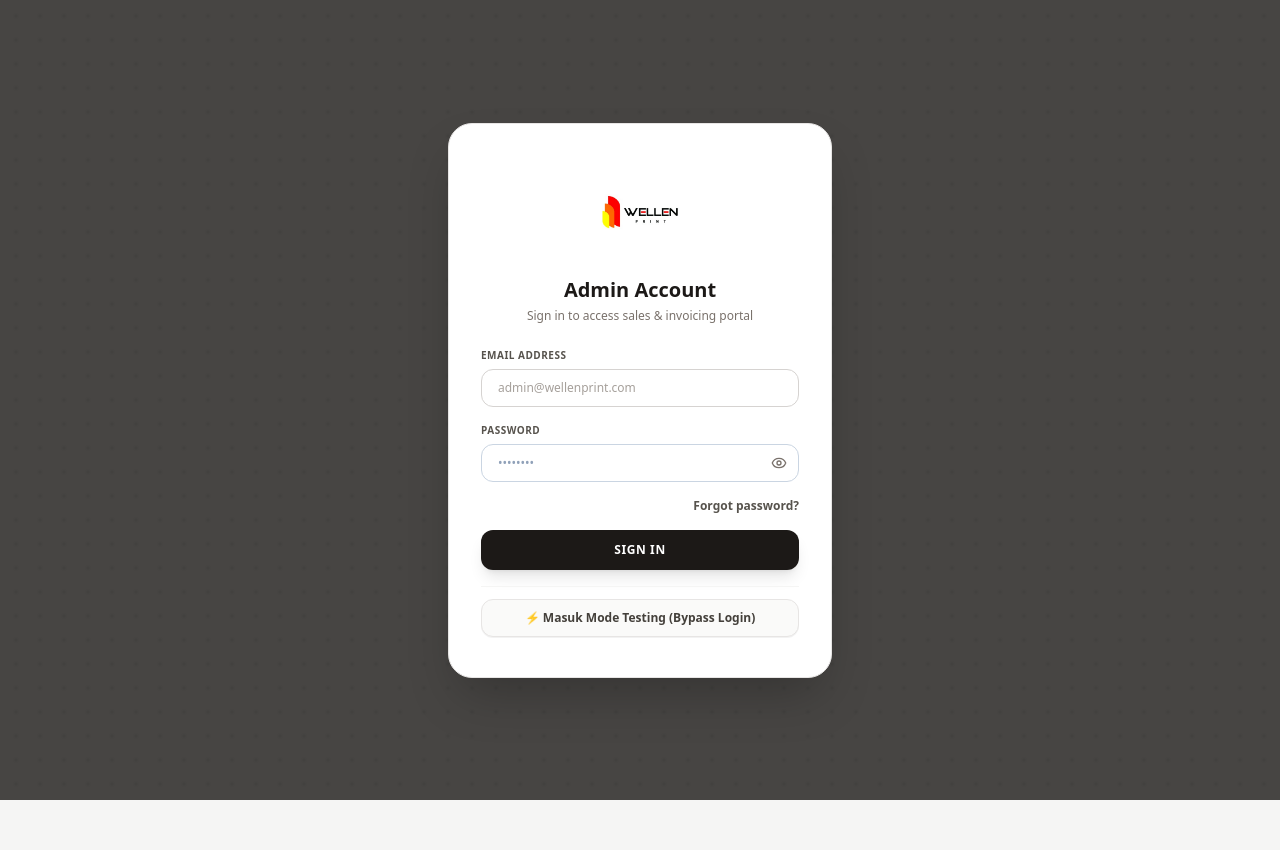
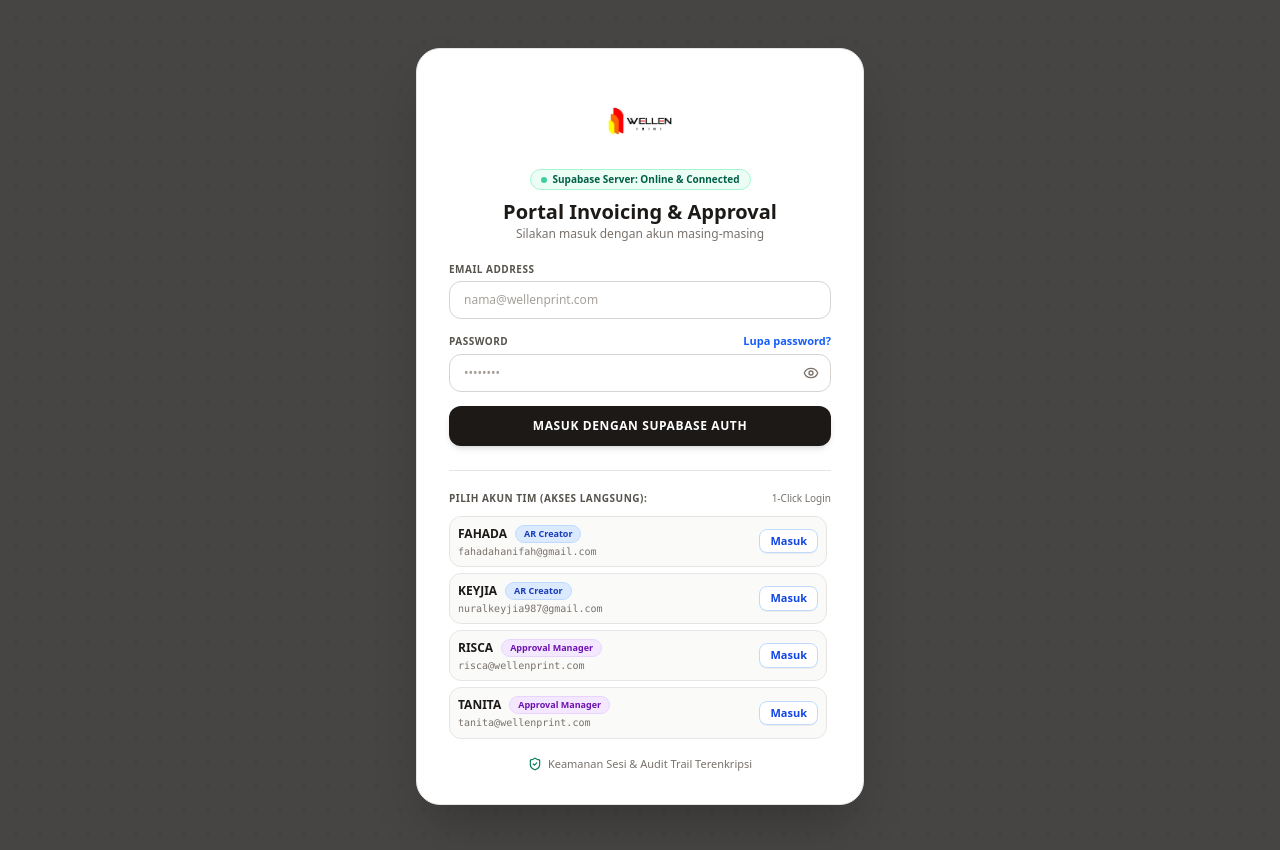
Before and after one commit to pbseventeensc-gif/wellen-invoice-app, a Next.js app: page /login in a window 1280 px wide. Shown: the top 850 px of the page. Before the commit the page ends 800 px from the top, so only its background shows below. Built offline with nearby package versions, Linux system fonts and the light colour scheme; no server answers.

Commit message:
feat(auth): enable individual account login and profile synchronization with Supabase

```diff
--- a/src/app/approval/page.jsx
+++ b/src/app/approval/page.jsx
@@ -50,6 +50,23 @@ export default function ApprovalPage() {
     const loadProfile = async () => {
       try {
         const { data: { user } } = await supabase.auth.getUser();
+        const testingUser = typeof window !== 'undefined' ? localStorage.getItem('wellen_testing_user') : null;
+        const activeEmail = (user?.email || testingUser || '').toLowerCase();
+
+        let defaultName = 'RISCA';
+        let defaultRole = 'Approval';
+
+        if (activeEmail.includes('tanita')) {
+          defaultName = 'TANITA';
+          defaultRole = 'Approval';
+        } else if (activeEmail.includes('fahada')) {
+          defaultName = 'FAHADA';
+          defaultRole = 'AR Created';
+        } else if (activeEmail.includes('keyjia')) {
+          defaultName = 'KEYJIA';
+          defaultRole = 'AR Created';
+        }
+
         if (user) {
           const { data } = await supabase
             .from('profiles')
@@ -57,12 +74,15 @@ export default function ApprovalPage() {
             .eq('id', user.id)
             .maybeSingle();
 
-          if (data) {
-            setProfile({
-              name: data.full_name || 'RISCA',
-              role: data.role || 'Approval',
-            });
-          }
+          setProfile({
+            name: data?.full_name || defaultName,
+            role: data?.role || defaultRole,
+          });
+        } else {
+          setProfile({
+            name: defaultName,
+            role: defaultRole,
+          });
         }
       } catch (err) {
         console.error('Failed to load profile for signature:', err);
--- a/src/app/create-invoice/page.jsx
+++ b/src/app/create-invoice/page.jsx
@@ -99,12 +99,14 @@ export default function CreateInvoicePage() {
     const loadArUser = async () => {
       try {
         const { data: { user } } = await supabase.auth.getUser();
-        if (user?.email && isMounted) {
-          const email = user.email.toLowerCase();
-          if (email.includes('keyjia')) {
+        const testingUser = typeof window !== 'undefined' ? localStorage.getItem('wellen_testing_user') : null;
+        const activeEmail = (user?.email || testingUser || '').toLowerCase();
+
+        if (activeEmail && isMounted) {
+          if (activeEmail.includes('keyjia')) {
             setCreatedByName('KEYJIA');
             setIsFahadaLocked(false);
-          } else if (email.includes('fahada')) {
+          } else if (activeEmail.includes('fahada')) {
             setCreatedByName('FAHADA');
             setIsFahadaLocked(true);
           }
--- a/src/app/login/page.jsx
+++ b/src/app/login/page.jsx
@@ -5,7 +5,40 @@ import { useRouter } from 'next/navigation';
 import Link from 'next/link';
 import Image from 'next/image';
 import { supabase } from '@/lib/supabase';
-import { Loader2, AlertCircle, Eye, EyeOff } from 'lucide-react';
+import { Loader2, AlertCircle, Eye, EyeOff, ShieldCheck, CheckCircle2, UserCheck } from 'lucide-react';
+
+const TEAM_ACCOUNTS = [
+  {
+    name: 'FAHADA',
+    role: 'AR Creator',
+    email: 'fahadahanifah@gmail.com',
+    badgeClass: 'bg-blue-100 text-blue-800 border-blue-200',
+  },
+  {
+    name: 'KEYJIA',
+    role: 'AR Creator',
+    email: 'nuralkeyjia987@gmail.com',
+    badgeClass: 'bg-blue-100 text-blue-800 border-blue-200',
+  },
+  {
+    name: 'RISCA',
+    role: 'Approval Manager',
+    email: 'risca@wellenprint.com',
+    badgeClass: 'bg-purple-100 text-purple-800 border-purple-200',
+  },
+  {
+    name: 'TANITA',
+    role: 'Approval Manager',
+    email: 'tanita@wellenprint.com',
+    badgeClass: 'bg-purple-100 text-purple-800 border-purple-200',
+  },
+  {
+    name: 'SUPER ADMIN',
+    role: 'Administrator',
+    email: 'admin@wellenprint.com',
+    badgeClass: 'bg-stone-100 text-stone-800 border-stone-200',
+  },
+];
 
 export default function LoginPage() {
   const router = useRouter();
@@ -14,6 +47,37 @@ export default function LoginPage() {
   const [showPassword, setShowPassword] = useState(false);
   const [errorMsg, setErrorMsg] = useState(null);
   const [loading, setLoading] = useState(false);
+  const [quickLoading, setQuickLoading] = useState(null);
+
+  const syncUserProfile = async (user, cleanEmail) => {
+    let fullName = 'Super Admin';
+    let role = 'Super Admin';
+
+    if (cleanEmail.includes('keyjia')) {
+      fullName = 'KEYJIA';
+      role = 'AR Created';
+    } else if (cleanEmail.includes('fahada')) {
+      fullName = 'FAHADA';
+      role = 'AR Created';
+    } else if (cleanEmail.includes('risca') || cleanEmail.includes('rizkha')) {
+      fullName = 'RISCA';
+      role = 'Approval';
+    } else if (cleanEmail.includes('tanita')) {
+      fullName = 'TANITA';
+      role = 'Approval';
+    }
+
+    if (user?.id) {
+      await supabase
+        .from('profiles')
+        .upsert({
+          id: user.id,
+          full_name: fullName,
+          role: role,
+        })
+        .catch((e) => console.warn('Could not auto-upsert profile:', e));
+    }
+  };
 
   const handleLogin = async (e) => {
     e.preventDefault();
@@ -23,7 +87,6 @@ export default function LoginPage() {
     const cleanEmail = email.trim().toLowerCase();
 
     try {
-      // Set timeout 8 detik agar tombol tidak gantung/macet di 'PROCESSING...'
       const authPromise = supabase.auth.signInWithPassword({
         email: cleanEmail,
         password: password,
@@ -40,7 +103,6 @@ export default function LoginPage() {
       const { data, error } = res || {};
 
       if (error) {
-        // Jika server Supabase paused atau unreachable, otomatis aktifkan Mode Testing
         const errMsg = String(error.message || '').toLowerCase();
         if (errMsg.includes('failed to fetch') || errMsg.includes('timeout') || errMsg.includes('network')) {
           localStorage.setItem('wellen_testing_user', cleanEmail || 'admin@wellenprint.com');
@@ -50,7 +112,7 @@ export default function LoginPage() {
 
         setErrorMsg(
           error.message === 'Invalid login credentials'
-            ? 'Email atau password salah. Silakan periksa kembali kredensial Anda.'
+            ? 'Email atau password salah. Jika belum memiliki password di Supabase, Anda juga dapat menggunakan tombol Akses Cepat di bawah.'
             : error.message
         );
         setLoading(false);
@@ -59,6 +121,7 @@ export default function LoginPage() {
 
       if (data?.session) {
         localStorage.setItem('wellen_testing_user', cleanEmail);
+        await syncUserProfile(data.user, cleanEmail);
         router.push('/invoices');
         return;
       }
@@ -73,8 +136,22 @@ export default function LoginPage() {
     }
   };
 
+  const handleQuickLogin = async (account) => {
+    setQuickLoading(account.email);
+    localStorage.setItem('wellen_testing_user', account.email);
+    setTimeout(() => {
+      router.push('/invoices');
+    }, 200);
+  };
+
+  const handleSelectEmail = (targetEmail) => {
+    setEmail(targetEmail);
+    const pwdInput = document.getElementById('login-password');
+    if (pwdInput) pwdInput.focus();
+  };
+
   return (
-    <div className="relative flex min-h-screen items-center justify-center bg-stone-900/80 p-4 font-sans selection:bg-[#578ef5] selection:text-white">
+    <div className="relative flex min-h-screen items-center justify-center bg-stone-900/80 p-4 font-sans selection:bg-[#578ef5] selection:text-white py-12">
       {/* Background Overlay */}
       <div
         className="absolute inset-0 -z-10 bg-cover bg-center opacity-30 blur-[1px]"
@@ -82,39 +159,44 @@ export default function LoginPage() {
       />
 
       {/* Card Login */}
-      <div className="w-full max-w-sm rounded-3xl bg-white px-8 py-10 shadow-2xl transition-all border border-stone-200">
+      <div className="w-full max-w-md rounded-3xl bg-white px-6 sm:px-8 py-8 shadow-2xl transition-all border border-stone-200">
 
         {/* Logo Wellen Print */}
-        <div className="mb-6 flex flex-col items-center text-center">
-          <div className="relative h-24 w-80 mb-2">
+        <div className="mb-5 flex flex-col items-center text-center">
+          <div className="relative h-20 w-72 mb-1">
             <Image
               src="/logo-wellen.png"
               alt="Wellen Print Logo"
               fill
-              sizes="320px"
+              sizes="280px"
               className="object-contain"
               priority
             />
           </div>
 
-          <h1 className="mt-2 text-xl font-bold text-stone-900">Admin Account</h1>
-          <p className="mt-1 text-xs text-stone-500 font-normal">
-            Sign in to access sales & invoicing portal
+          <div className="inline-flex items-center gap-1.5 px-2.5 py-0.5 rounded-full bg-emerald-50 border border-emerald-200 text-emerald-800 text-[10px] font-bold mt-1">
+            <span className="w-1.5 h-1.5 rounded-full bg-emerald-500 animate-pulse" />
+            <span>Supabase Server: Online & Connected</span>
+          </div>
+
+          <h1 className="mt-2 text-xl font-bold text-stone-900">Portal Invoicing & Approval</h1>
+          <p className="text-xs text-stone-500 font-normal">
+            Silakan masuk dengan akun masing-masing
           </p>
         </div>
 
         {/* Notifikasi Error */}
         {errorMsg && (
-          <div className="mb-4 flex items-center gap-2 rounded-xl border border-rose-200 bg-rose-50 p-3 text-xs text-rose-600">
-            <AlertCircle size={15} className="shrink-0" />
-            <span>{errorMsg}</span>
+          <div className="mb-4 flex items-start gap-2 rounded-xl border border-rose-200 bg-rose-50 p-3 text-xs text-rose-700">
+            <AlertCircle size={16} className="shrink-0 mt-0.5" />
+            <span className="leading-snug">{errorMsg}</span>
           </div>
         )}
 
         {/* Form Input */}
-        <form onSubmit={handleLogin} className="space-y-4">
+        <form onSubmit={handleLogin} className="space-y-3.5">
           <div>
-            <label htmlFor="login-email" className="mb-1.5 block text-[10px] font-bold uppercase tracking-wider text-stone-600">
+            <label htmlFor="login-email" className="mb-1 block text-[10px] font-bold uppercase tracking-wider text-stone-600">
               EMAIL ADDRESS
             </label>
             <input
@@ -125,15 +207,23 @@ export default function LoginPage() {
               required
               value={email}
               onChange={(e) => setEmail(e.target.value)}
-              placeholder="admin@wellenprint.com"
-              className="w-full rounded-xl border border-stone-300 bg-white px-4 py-2.5 text-xs text-stone-800 placeholder-stone-400 outline-none transition focus:border-[#578ef5] focus:ring-1 focus:ring-[#578ef5]"
+              placeholder="nama@wellenprint.com"
+              className="w-full rounded-xl border border-stone-300 bg-white px-3.5 py-2.5 text-xs text-stone-800 placeholder-stone-400 outline-none transition focus:border-blue-600 focus:ring-1 focus:ring-blue-600"
             />
           </div>
 
           <div>
-            <label htmlFor="login-password" className="mb-1.5 block text-[10px] font-bold uppercase tracking-wider text-stone-600">
+            <div className="flex items-center justify-between mb-1">
+              <label htmlFor="login-password" className="block text-[10px] font-bold uppercase tracking-wider text-stone-600">
                 PASSWORD
               </label>
+              <Link
+                href="/forgot-password"
+                className="text-[11px] font-semibold text-blue-600 transition hover:text-blue-800"
+              >
+                Lupa password?
+              </Link>
+            </div>
             <div className="relative">
               <input
                 id="login-password"
@@ -144,7 +234,7 @@ export default function LoginPage() {
                 value={password}
                 onChange={(e) => setPassword(e.target.value)}
                 placeholder="••••••••"
-                className="w-full rounded-xl border border-slate-300 bg-white px-4 py-2.5 pr-10 text-xs text-slate-800 placeholder-slate-400 outline-none transition focus:border-[#578ef5] focus:ring-1 focus:ring-[#578ef5]"
+                className="w-full rounded-xl border border-stone-300 bg-white px-3.5 py-2.5 pr-10 text-xs text-stone-800 placeholder-stone-400 outline-none transition focus:border-blue-600 focus:ring-1 focus:ring-blue-600"
               />
               <button
                 type="button"
@@ -158,43 +248,82 @@ export default function LoginPage() {
             </div>
           </div>
 
-          <div className="flex justify-end">
-            <Link
-              href="/forgot-password"
-              className="text-xs font-semibold text-stone-600 transition hover:text-stone-900"
-            >
-              Forgot password?
-            </Link>
-          </div>
-
           <button
             type="submit"
             disabled={loading}
-            className="mt-2 flex w-full items-center justify-center gap-2 rounded-xl bg-stone-900 py-3 text-xs font-bold uppercase tracking-wider text-white shadow-lg transition hover:bg-stone-800 active:scale-[0.99] disabled:opacity-50 cursor-pointer"
+            className="w-full flex items-center justify-center gap-2 rounded-xl bg-stone-900 hover:bg-stone-800 py-3 text-xs font-bold uppercase tracking-wider text-white shadow-md transition active:scale-[0.99] disabled:opacity-50 cursor-pointer"
           >
             {loading ? (
               <>
                 <Loader2 size={16} className="animate-spin" />
-                <span>PROCESSING...</span>
+                <span>MEMPROSES...</span>
               </>
             ) : (
-              'SIGN IN'
+              'MASUK DENGAN SUPABASE AUTH'
             )}
           </button>
+        </form>
 
-          <div className="pt-3 border-t border-stone-100">
+        {/* Section: Pilih Akun Tim (Quick Access) */}
+        <div className="mt-6 pt-5 border-t border-stone-200">
+          <div className="flex items-center justify-between mb-2.5">
+            <span className="text-[10px] font-bold uppercase tracking-wider text-stone-600">
+              Pilih Akun Tim (Akses Langsung):
+            </span>
+            <span className="text-[10px] text-stone-500 font-medium">1-Click Login</span>
+          </div>
+
+          <div className="space-y-1.5 max-h-56 overflow-y-auto pr-1">
+            {TEAM_ACCOUNTS.map((acc) => {
+              const isSelected = email.toLowerCase() === acc.email.toLowerCase();
+              const isCurrentQuickLoading = quickLoading === acc.email;
+
+              return (
+                <div
+                  key={acc.email}
+                  className={`flex items-center justify-between p-2 rounded-xl border text-xs transition ${
+                    isSelected
+                      ? 'border-blue-300 bg-blue-50/70 shadow-2xs'
+                      : 'border-stone-200 bg-stone-50 hover:bg-stone-100'
+                  }`}
+                >
                   <button
                     type="button"
-              onClick={() => {
-                localStorage.setItem('wellen_testing_user', 'admin@wellenprint.com');
-                router.push('/invoices');
-              }}
-              className="w-full flex items-center justify-center gap-2 py-2.5 px-4 rounded-xl border border-stone-200 bg-stone-50 hover:bg-stone-100 text-stone-700 text-xs font-semibold transition cursor-pointer shadow-2xs"
+                    onClick={() => handleSelectEmail(acc.email)}
+                    className="flex-1 text-left cursor-pointer flex flex-col"
                   >
-              <span>⚡ Masuk Mode Testing (Bypass Login)</span>
+                    <div className="flex items-center gap-2">
+                      <span className="font-bold text-stone-900">{acc.name}</span>
+                      <span className={`text-[9px] font-semibold px-2 py-0.5 rounded-full border ${acc.badgeClass}`}>
+                        {acc.role}
+                      </span>
+                    </div>
+                    <span className="text-[10px] text-stone-500 font-mono mt-0.5">{acc.email}</span>
+                  </button>
+
+                  <button
+                    type="button"
+                    disabled={Boolean(quickLoading)}
+                    onClick={() => handleQuickLogin(acc)}
+                    className="ml-2 px-2.5 py-1 text-[11px] font-bold text-blue-700 hover:text-blue-900 bg-white hover:bg-blue-50 border border-blue-200 rounded-lg shadow-2xs transition cursor-pointer shrink-0 disabled:opacity-50"
+                  >
+                    {isCurrentQuickLoading ? (
+                      <Loader2 size={12} className="animate-spin" />
+                    ) : (
+                      'Masuk'
+                    )}
                   </button>
                 </div>
-        </form>
+              );
+            })}
+          </div>
+        </div>
+
+        {/* Security & Retention Strip */}
+        <div className="mt-4 flex items-center justify-center gap-1.5 text-[11px] text-stone-500 text-center">
+          <ShieldCheck size={14} className="text-emerald-700" />
+          <span>Keamanan Sesi & Audit Trail Terenkripsi</span>
+        </div>
       </div>
     </div>
   );
--- a/src/components/DashboardLayoutWrapper.jsx
+++ b/src/components/DashboardLayoutWrapper.jsx
@@ -30,18 +30,19 @@ export default function DashboardLayoutWrapper({ children }) {
     let isMounted = true;
     const checkRole = async () => {
       try {
+        const { data: { user } } = await supabase.auth.getUser();
         const testingUser = typeof window !== 'undefined' ? localStorage.getItem('wellen_testing_user') : null;
-        if (testingUser && isMounted) {
-          if (testingUser.includes('rizkha') || testingUser.includes('risca')) {
-            setUserRole('Approval');
-          } else if (testingUser.includes('keyjia') || testingUser.includes('fahada')) {
-            setUserRole('AR Creator');
-          } else {
-            setUserRole('Super Admin');
-          }
+        const activeEmail = (user?.email || testingUser || '').toLowerCase();
+
+        let assignedRole = 'Super Admin';
+        if (activeEmail.includes('rizkha') || activeEmail.includes('risca') || activeEmail.includes('tanita')) {
+          assignedRole = 'Approval';
+        } else if (activeEmail.includes('keyjia') || activeEmail.includes('fahada')) {
+          assignedRole = 'AR Creator';
+        } else {
+          assignedRole = 'Super Admin';
         }
 
-        const { data: { user } } = await supabase.auth.getUser();
         if (user && isMounted) {
           const { data } = await supabase
             .from('profiles')
@@ -49,12 +50,12 @@ export default function DashboardLayoutWrapper({ children }) {
             .eq('id', user.id)
             .maybeSingle();
 
-          if (isMounted) setUserRole(data?.role || 'Super Admin');
-        } else if (isMounted && !testingUser) {
-          setUserRole('Super Admin');
+          if (isMounted) setUserRole(data?.role || assignedRole);
+        } else if (isMounted) {
+          setUserRole(assignedRole);
         }
       } catch (e) {
-        if (isMounted && !localStorage.getItem('wellen_testing_user')) setUserRole('Super Admin');
+        if (isMounted) setUserRole('Super Admin');
       } finally {
         if (isMounted) setLoadingRole(false);
       }
--- a/src/components/sidebar/WhiteSubpanel.jsx
+++ b/src/components/sidebar/WhiteSubpanel.jsx
@@ -199,38 +199,60 @@ export default function WhiteSubpanel() {
     const loadProfile = async () => {
       try {
         const { data: { user } } = await supabase.auth.getUser();
+        const savedUser = (localStorage.getItem('wellen_testing_user') || '').toLowerCase();
+        const activeEmail = (user?.email || savedUser).toLowerCase();
+
+        let defaultName = 'Super Admin';
+        let defaultRole = 'Super Admin';
+
+        if (activeEmail.includes('keyjia')) {
+          defaultName = 'KEYJIA';
+          defaultRole = 'AR Created';
+        } else if (activeEmail.includes('fahada')) {
+          defaultName = 'FAHADA';
+          defaultRole = 'AR Created';
+        } else if (activeEmail.includes('rizkha') || activeEmail.includes('risca')) {
+          defaultName = 'RISCA';
+          defaultRole = 'Approval';
+        } else if (activeEmail.includes('tanita')) {
+          defaultName = 'TANITA';
+          defaultRole = 'Approval';
+        } else if (activeEmail.includes('admin')) {
+          defaultName = 'Super Admin';
+          defaultRole = 'Super Admin';
+        }
+
         if (user) {
-          const email = user.email?.toLowerCase() || '';
           const { data, error } = await supabase
             .from('profiles')
             .select('full_name, role')
             .eq('id', user.id)
             .maybeSingle();
 
-          let defaultName = 'FAHADA';
-          let defaultRole = 'AR Created';
-
-          if (email.includes('keyjia')) {
-            defaultName = 'KEYJIA';
-            defaultRole = 'AR Created';
-          } else if (email.includes('fahada')) {
-            defaultName = 'FAHADA';
-            defaultRole = 'AR Created';
-          } else if (email.includes('rizkha') || email.includes('risca')) {
-            defaultName = 'RISCA';
-            defaultRole = 'Approval';
-          } else if (email.includes('tanita')) {
-            defaultName = 'TANITA';
-            defaultRole = 'Approval';
-          }
-
           if (error) {
             console.error('Error fetching profile:', error.message);
           }
 
+          const finalName = data?.full_name || defaultName;
+          const finalRole = data?.role || defaultRole;
+
           setProfile({
-            name: data?.full_name || defaultName,
-            role: data?.role || defaultRole,
+            name: finalName,
+            role: finalRole,
+          });
+
+          // Otomatis sinkronkan profile ke tabel Supabase jika belum tersimpan
+          if (!data && user.id) {
+            await supabase.from('profiles').upsert({
+              id: user.id,
+              full_name: finalName,
+              role: finalRole,
+            }).catch(() => {});
+          }
+        } else {
+          setProfile({
+            name: defaultName,
+            role: defaultRole,
           });
         }
       } catch (err) {
@@ -249,6 +271,7 @@ export default function WhiteSubpanel() {
 
   const handleLogout = async () => {
     await supabase.auth.signOut();
+    localStorage.removeItem('wellen_testing_user');
     router.push('/login');
     router.refresh();
   };
```
Lines whose indentation alone changed are shown as unchanged.
